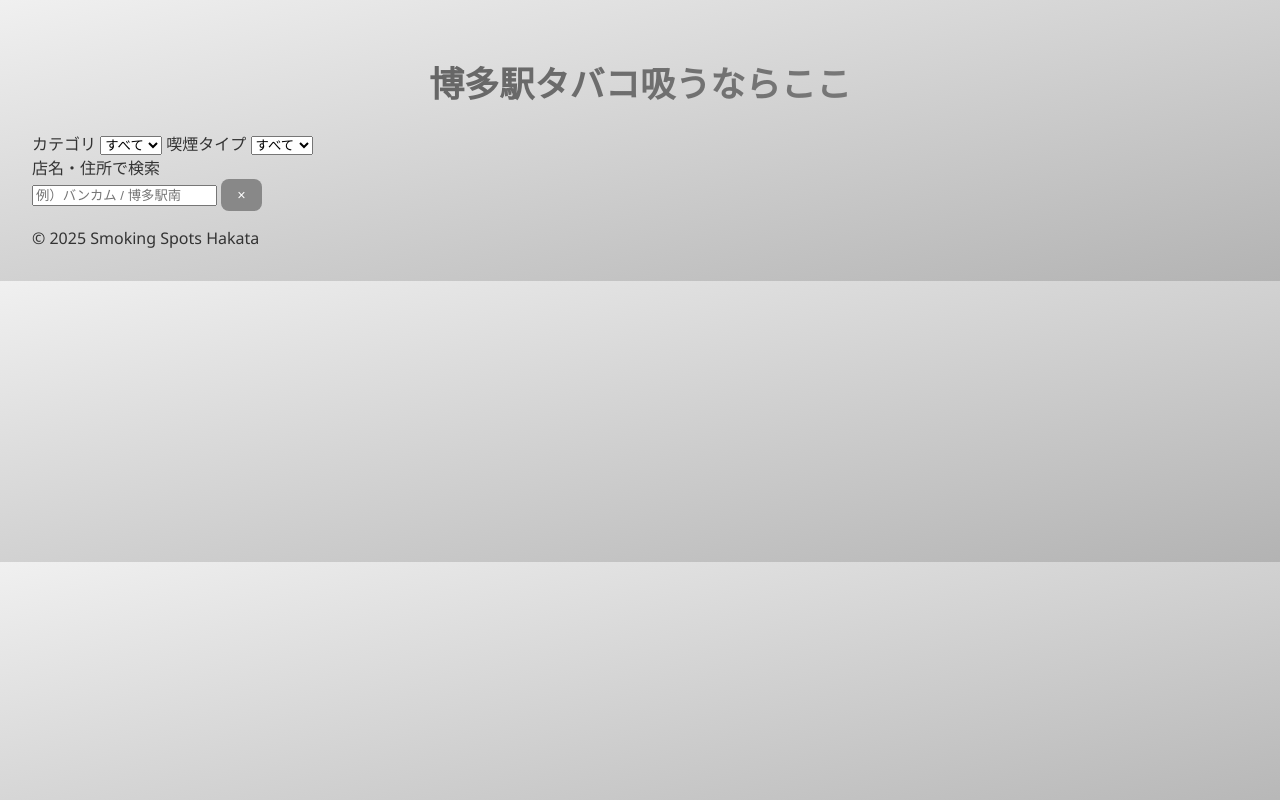
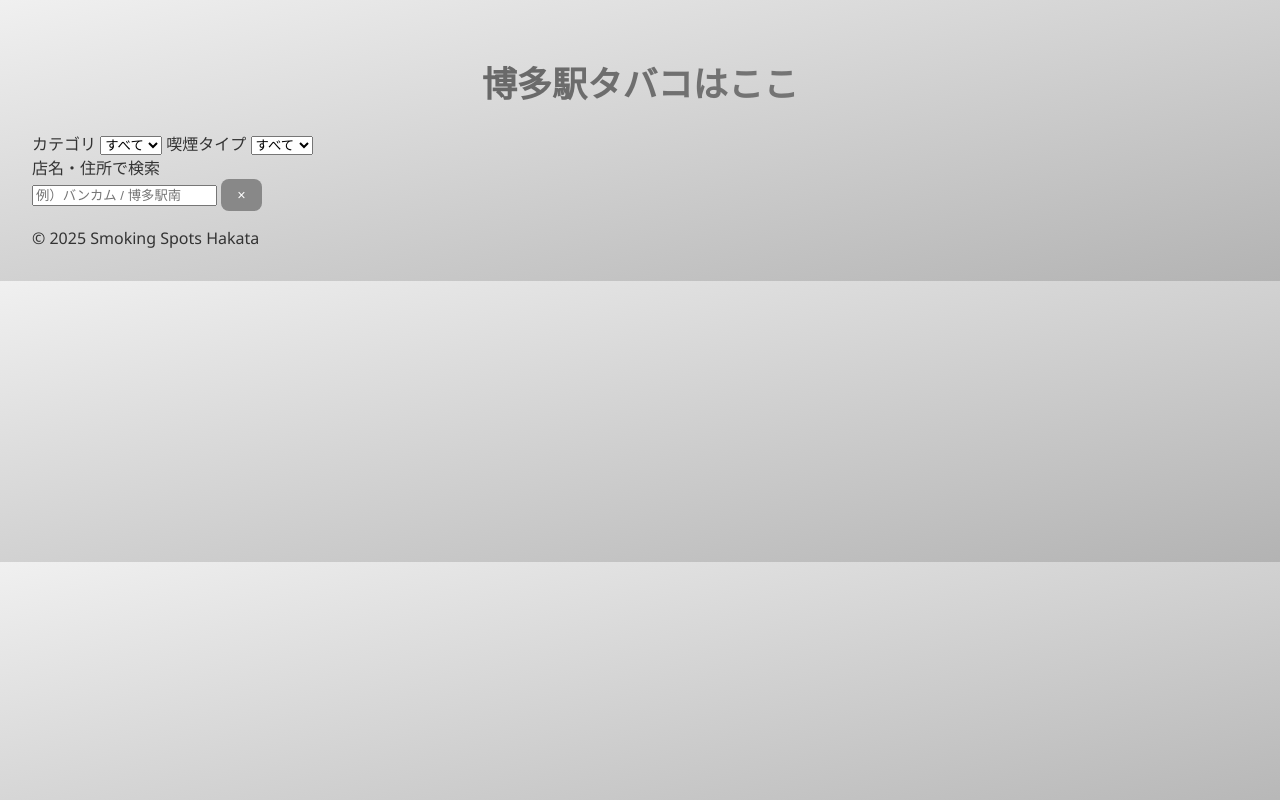
Before and after one commit to fujiwaratoshiki1106-tech/smoking_area_v2, a plain HTML site: page index.html in a window 1280 px wide. Drawn offline with Linux system fonts and the light colour scheme.

Commit message:
Update index.html

```diff
--- a/index.html
+++ b/index.html
@@ -14,7 +14,7 @@
 </head>
 <body>
   <header class="appbar">
-    <h1>博多駅タバコ吸うならここ</h1>
+    <h1>博多駅タバコはここ</h1>
   </header>
 
  <section class="controls">
```
